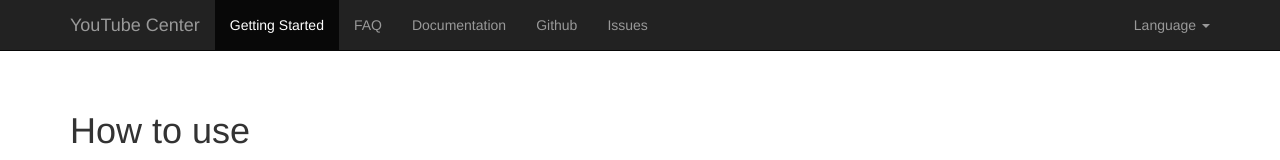
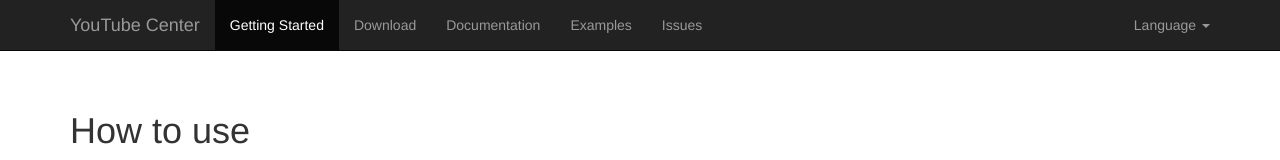
Before and after one commit to williamyaps/downloadyoutube, a plain HTML site: page getting-started.html in a window 1280 px wide. Shown: the top 160 px of the page. Drawn offline with nearby package versions, Linux system fonts and the light colour scheme.

Commit message:
Update getting-started.html

```diff
--- a/getting-started.html
+++ b/getting-started.html
@@ -27,8 +27,8 @@
     </div>
     <nav id="header-navbar" class="collapse navbar-collapse" role="navigation">
   <ul class="nav navbar-nav">
-    <li class="active"><a href="https://williamyaps.github.io/downloadyoutube/getting-started.html">Getting Started</a></li><li><a href="https://williamyaps.github.io/downloadyoutube/faq.html">FAQ</a></li><li><a href="https://williamyaps.github.io/downloadyoutube/documentation/index.html">Documentation</a></li>
-    <li><a href="https://github.com/williamyaps/downloadyoutube/">Github</a></li>
+    <li class="active"><a href="https://williamyaps.github.io/downloadyoutube/getting-started.html">Getting Started</a></li><li><a href="https://williamyaps.github.io/downloadyoutube/faq.html">Download</a></li><li><a href="https://williamyaps.github.io/downloadyoutube/documentation/index.html">Documentation</a></li>
+    <li><a href="https://github.com/williamyaps/downloadyoutube/">Examples</a></li>
     <li><a href="https://github.com/williamyaps/downloadyoutube/issues">Issues</a></li>
   </ul>
   <ul class="nav navbar-nav navbar-right">
@@ -986,7 +986,6 @@
 $ <span class="pl-c" style="box-sizing: border-box; color: rgb(150, 152, 150);"># Download only the videos uploaded in the 200x decade</span>
 $ Williamyapdownloadyoutube --dateafter 20000101 --datebefore 20091231</pre>
 	</div>
-	<p>
   </p>
 </div>
     <footer class="footer">
```
